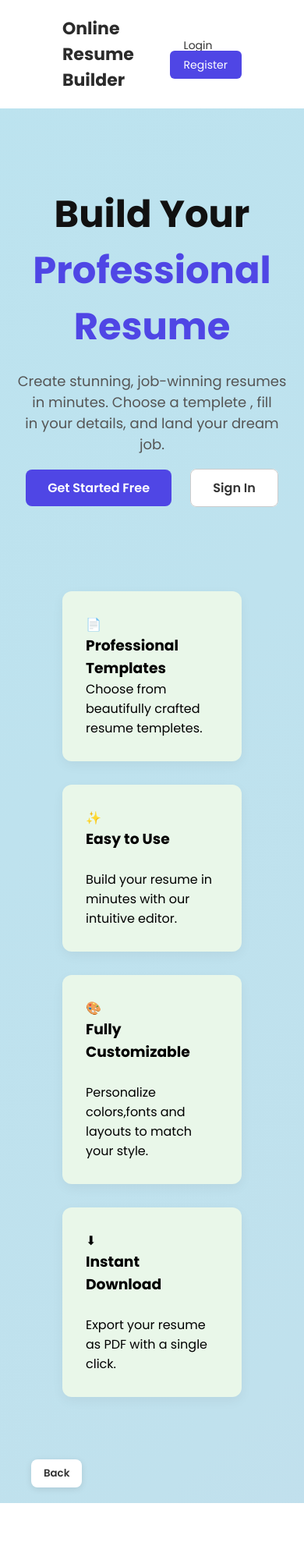
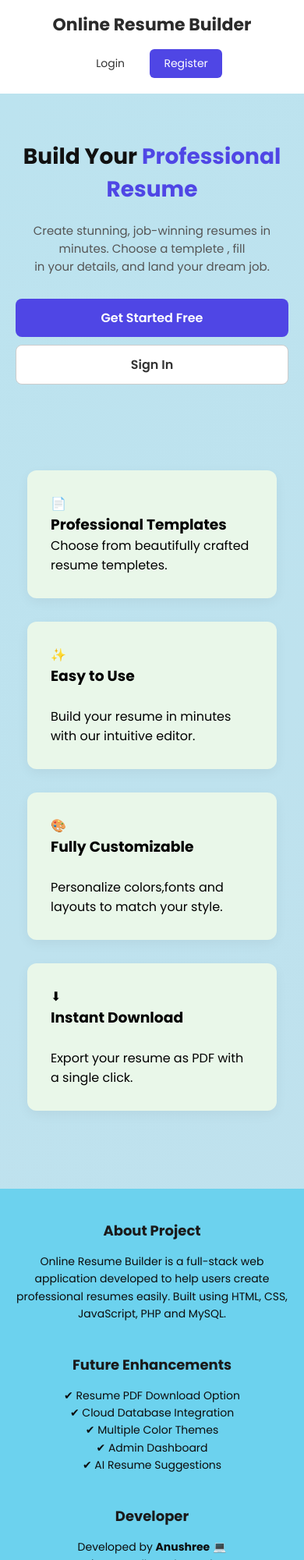
Before and after one commit to anushreed886-cpu/resume_builder5, a plain HTML site: page index.html in a window 390 px wide. Shown: the top 2000 px of the page at 78% size. Before the commit the page ends 1927 px from the top, so only its background shows below. Drawn offline with Linux system fonts and the light colour scheme.

Commit message:
Add files via upload

```diff
--- a/index.html
+++ b/index.html
@@ -370,6 +370,130 @@ input{
     margin-bottom:15px;
     display:none;
 }
+/* Footer */
+.footer{
+    background:#6cd2ee;
+    color:#e5e7eb;
+    padding:50px 80px 20px;
+    margin-top:60px;
+}
+
+.footer-container{
+    display:flex;
+    justify-content:space-between;
+    flex-wrap:wrap;
+    gap:40px;
+}
+
+.footer-section{
+    flex:1;
+    min-width:220px;
+}
+
+.footer-section h3{
+    margin-bottom:15px;
+    color:rgb(27, 26, 26);
+    font-size:18px;
+}
+
+.footer-section p,
+.footer-section li{
+    font-size:14px;
+    color:#0c0c0c;
+    line-height:1.6;
+}
+
+.footer-section ul{
+    list-style:none;
+    padding:0;
+}
+
+.footer-bottom{
+    text-align:center;
+    border-top:1px solid #1d2024;
+    margin-top:30px;
+    padding-top:15px;
+    font-size:13px;
+    color:#212224;
+}
+/* ================= MOBILE RESPONSIVE ================= */
+@media (max-width: 768px) {
+
+    /* Navbar */
+    .navbar {
+        flex-direction: column;
+        padding: 15px 20px;
+        text-align: center;
+        gap: 10px;
+    }
+
+    .nav-buttons a {
+        margin: 5px;
+        display: inline-block;
+    }
+
+    /* Hero */
+    .hero {
+        padding: 60px 20px;
+    }
+
+    .hero h1 {
+        font-size: 28px;
+    }
+
+    .hero p {
+        font-size: 15px;
+    }
+
+    .hero-buttons a {
+        display: block;
+        margin: 10px 0;
+    }
+
+    /* Features */
+    .features {
+        flex-direction: column;
+        padding: 40px 20px;
+        align-items: center;
+    }
+
+    .card {
+        width: 100%;
+        max-width: 320px;
+    }
+
+    /* Forms */
+    .form-container {
+        height: auto;
+        padding: 40px 20px;
+    }
+
+    .form-card {
+        width: 100%;
+    }
+
+    /* Template Page */
+    .templates-page .container {
+        padding: 40px 20px;
+    }
+
+    .templates-page .card {
+        width: 100%;
+        height: auto;
+    }
+
+    /* Footer */
+    .footer {
+        padding: 40px 20px;
+        text-align: center;
+    }
+
+    .footer-container {
+        flex-direction: column;
+        align-items: center;
+    }
+
+}
 
 </style>
 </head>
@@ -385,7 +509,7 @@ input{
         <a onclick="showLogin()" class="login">Login</a>
         <a onclick="showRegister()" class="register">Register</a>
     </div>
-</div>
+    </div>
 
 <!-- Hero Section -->
 <section class="hero" id="home">
@@ -405,12 +529,56 @@ input{
     <div class="card">🎨 <h3>Fully Customizable</h3><br><p>Personalize colors,fonts and layouts to match your style.</p></div>
     <div class="card">⬇ <h3>Instant Download</h3><br><p>Export your resume as PDF with a single click.</p></div>
 </section>
+<!-- Footer -->
+<footer class="footer" id="mainFooter">
+    <div class="footer-container">
+
+        <!-- About Project -->
+        <div class="footer-section">
+            <h3>About Project</h3>
+            <p>
+                Online Resume Builder is a full-stack web application
+                developed to help users create professional resumes easily.
+                Built using HTML, CSS, JavaScript, PHP and MySQL.
+            </p>
+        </div>
+
+        <!-- Future Enhancements -->
+        <div class="footer-section">
+            <h3>Future Enhancements</h3>
+            <ul>
+                <li>✔ Resume PDF Download Option</li>
+                <li>✔ Cloud Database Integration</li>
+                <li>✔ Multiple Color Themes</li>
+                <li>✔ Admin Dashboard</li>
+                <li>✔ AI Resume Suggestions</li>
+            </ul>
+        </div>
+
+        <!-- Developer Info -->
+        <div class="footer-section">
+            <h3>Developer</h3>
+            <p>
+                Developed by <strong>Anushree</strong> 💻
+                <br>
+                Passionate Full Stack Developer
+            </p>
+        </div>
+
+    </div>
+
+    <div class="footer-bottom">
+        <h3>© 2026 Online Resume Builder | All Rights Reserved</h3>
+    </div>
+</footer>
+
 
 <!-- Register Form -->
-  <div class="top-bar">
-        <button onclick="window.location.href='combine2.html'" class="back-btn">Back</button>
-    </div>
+<div class="top-bar" id="formBackBtn" style="display:none;">
+    <button onclick="goHome()" class="back-btn">← Back</button>
+</div>
 <div class="form-container" id="registerForm">
+
     <div class="form-card">
 
         <h2>Create Account</h2>
@@ -523,7 +691,7 @@ input{
 
 <div class="container">
     <div class="top-bar">
-        <button onclick="window.location.href='combine2.html'" class="back-btn">Back</button>
+        <button onclick="goHome()" class="back-btn">Back</button>
     </div>
     <h1>Choose a Template</h1>
     <p>Pick a design that suits your style and start building your resume.</p>
@@ -652,6 +820,8 @@ input{
 function showRegister(){
     document.getElementById("home").style.display="none";
     document.getElementById("features").style.display="none";
+    document.getElementById("mainFooter").style.display="none";
+      document.getElementById("formBackBtn").style.display="block";
     document.getElementById("registerForm").style.display="flex";
     document.getElementById("loginForm").style.display="none";
 }
@@ -659,6 +829,8 @@ function showRegister(){
 function showLogin(){
     document.getElementById("home").style.display="none";
     document.getElementById("features").style.display="none";
+    document.getElementById("mainFooter").style.display="none";
+      document.getElementById("formBackBtn").style.display="block";
     document.getElementById("loginForm").style.display="flex";
     document.getElementById("registerForm").style.display="none";
 }
@@ -666,6 +838,8 @@ function showLogin(){
 function goHome(){
     document.getElementById("home").style.display="block";
     document.getElementById("features").style.display="flex";
+    document.getElementById("mainFooter").style.display="block";
+      document.getElementById("formBackBtn").style.display="none";
     document.getElementById("registerForm").style.display="none";
     document.getElementById("loginForm").style.display="none";
     document.getElementById("changePasswordForm").style.display="none";
@@ -680,22 +854,18 @@ function togglePassword(id){
 function showChangePassword(){
     document.getElementById("home").style.display="none";
     document.getElementById("features").style.display="none";
+    document.getElementById("mainFooter").style.display="none";
     document.getElementById("loginForm").style.display="none";
-    document.getElementById("registerForm").style.display="none";
-    document.getElementById("changePasswordForm").style.display="flex";
-}
-function showChangePassword(){
-    document.getElementById("home").style.display="none";
-    document.getElementById("features").style.display="none";
-    document.getElementById("loginForm").style.display="none";
+      document.getElementById("formBackBtn").style.display="block";
     document.getElementById("registerForm").style.display="none";
     document.getElementById("changePasswordForm").style.display="flex";
 }
 
+
 function showTemplate(){
     document.getElementById("landingPage").style.display="none";
     document.getElementById("templatePage").style.display="block";
-    var storedName = localStorage.getItem("currentuser");
+    var storedName = localStorage.getItem("currentUser");
     if(storedName){
     document.getElementById("usernameDisplay").innerText = storedName;
     }
```
